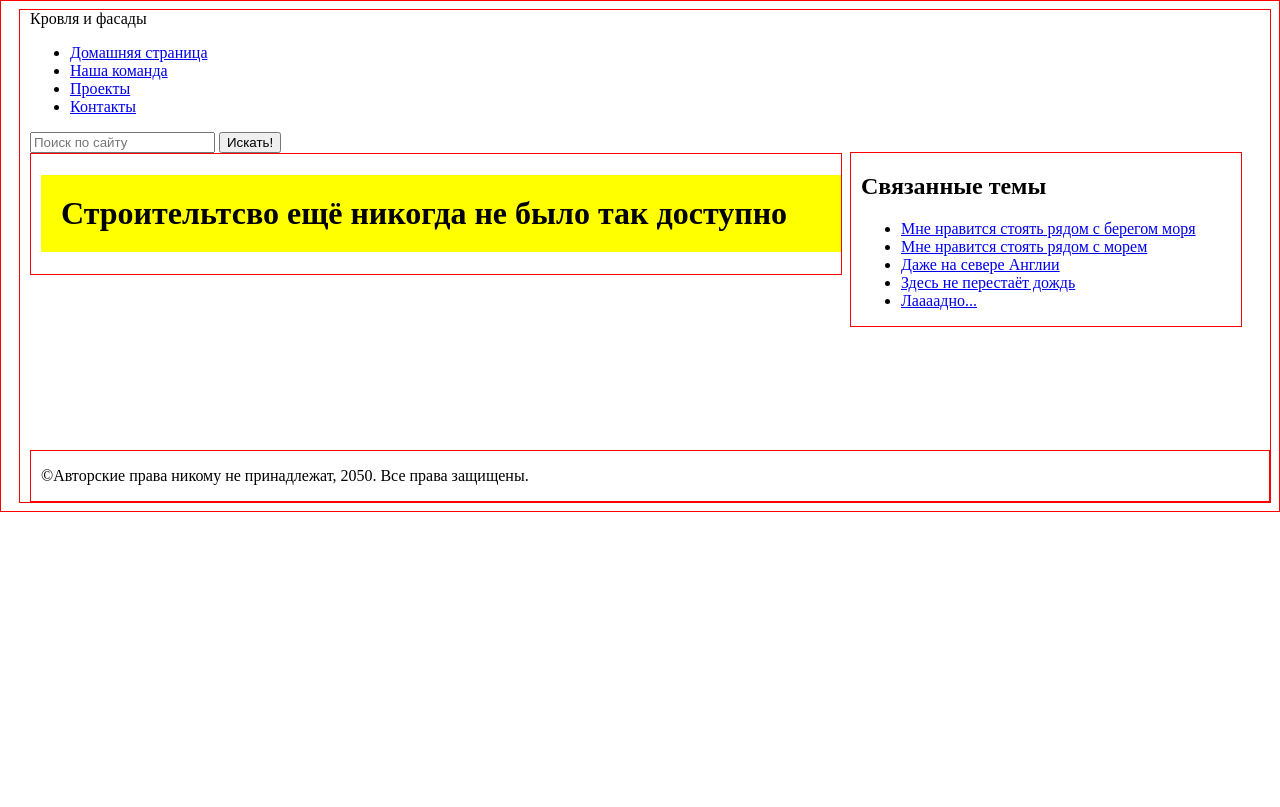
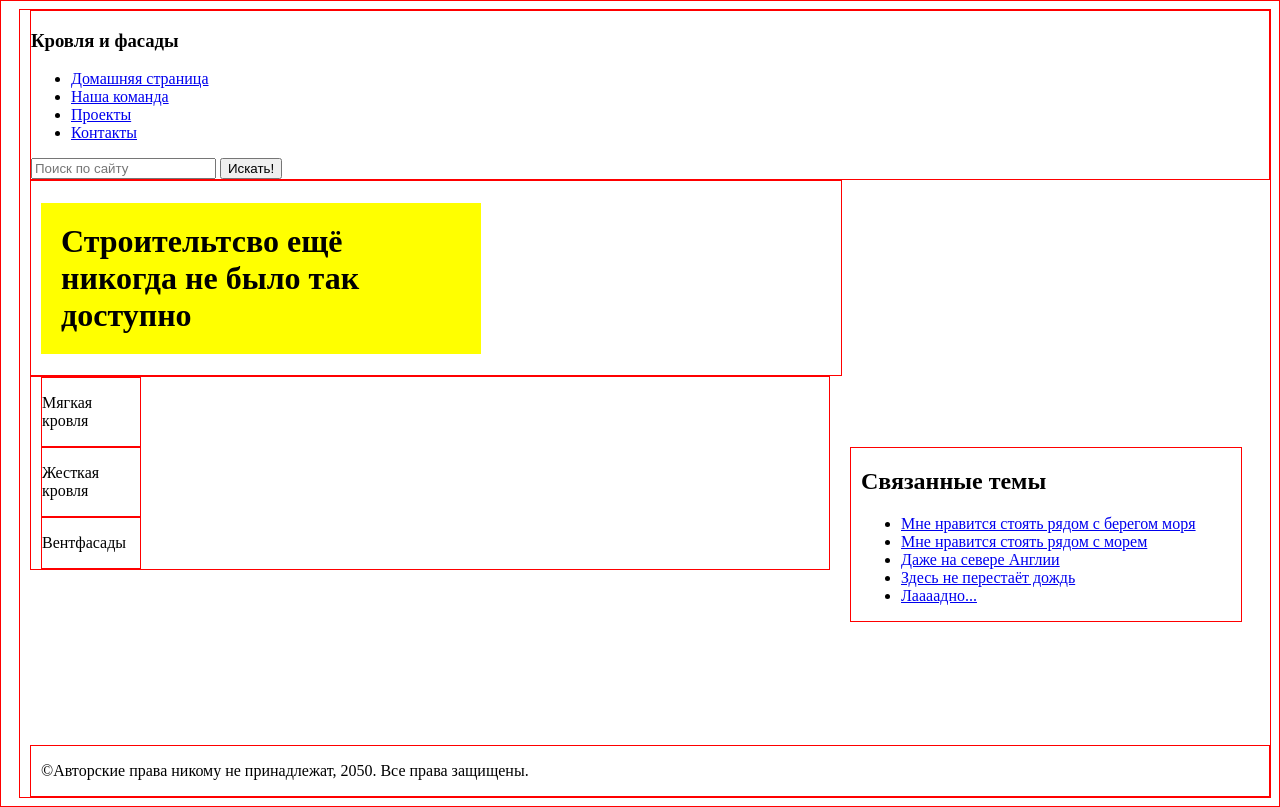
Before and after one commit to sober21/siteForBrother, a Django app: page / in a window 1280 px wide. Before the commit the page ends 512 px from the top, so only its background shows below. Run offline with Django 4.2, Linux system fonts and the light colour scheme.

Commit message:
Завернул навигацию в <header>. Добавил тег <section> с тремя <article> внутри него. Это для цены. Добавил стили тегам haeder, section, article. Пытаkcz поставить содержимое тега h1  по центру тега main

```diff
--- a/siteForBrother/simplesite/static/simplesite/css/try1.css
+++ b/siteForBrother/simplesite/static/simplesite/css/try1.css
@@ -1,6 +1,23 @@
 .border{
     border: 1px solid red;
     padding-left: 10px;
+}
+
+header{
+    border: 1px solid red;
+}
+section{
+    border: 1px solid red;
+    position: relative;
+    width:800px;
+    padding-left: 10px;
+    box-sizing: border-box;
+}
+
+article{
+    border: 1px solid red;
+    width:100px;
+    box-sizing:border-box;
 }
 main{
     border: 1px solid red;
@@ -20,4 +37,7 @@ aside{
 h1{
   background-color: yellow;
   padding: 20px;
+  width: 50%;
+  position: relative;
+  align-items: center;
 }
--- a/siteForBrother/simplesite/templates/simplesite/index.html
+++ b/siteForBrother/simplesite/templates/simplesite/index.html
@@ -14,8 +14,9 @@
     <title>Кровля и фасады в Воронеже</title>
 </head>
 <body class="border">
-<header>Кровля и фасады</header>
-<nav>
+<header>
+    <h3>Кровля и фасады</h3>
+    <nav>
       <ul>
         <li><a href="#">Домашняя страница</a></li>
         <li><a href="#">Наша команда</a></li>
@@ -26,11 +27,23 @@
          <input type="search" name="q" placeholder="Поиск по сайту">
          <input type="submit" value="Искать!">
     </form>
-</nav>
+    </nav>
+</header>
 <main>
     <h1>Строительтсво ещё никогда не было так доступно</h1>
 
 </main>
+<section>
+    <article>
+        <p>Мягкая кровля</p>
+    </article>
+    <article>
+        <p>Жесткая кровля</p>
+    </article>
+    <article>
+        <p>Вентфасады</p>
+    </article>
+</section>
  <aside>
         <h2>Связанные темы</h2>
 
```
